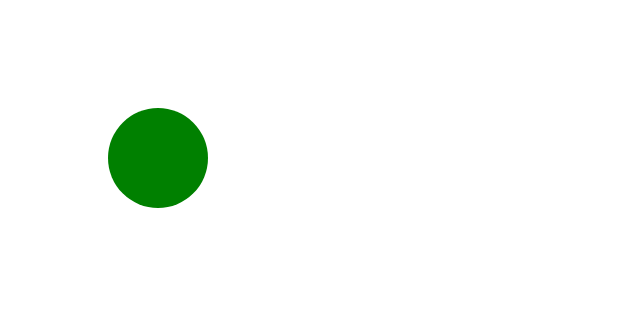
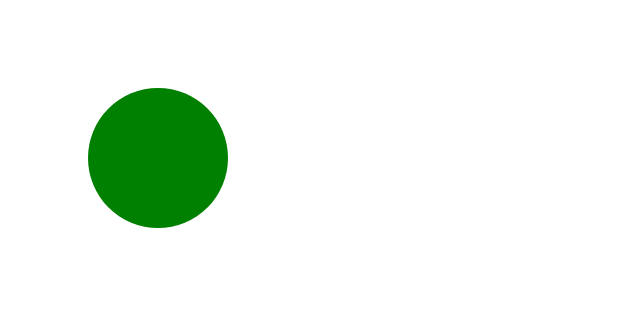
Before and after one commit to JessieSalas/ARtest, a plain HTML site: page visualization.html in a window 1280 px wide. Shown: the whole page, without its empty margins (0-640 px from the left). Drawn offline with nearby package versions, Linux system fonts and the light colour scheme.

Commit message:
Update visualization.html

```diff
--- a/visualization.html
+++ b/visualization.html
@@ -10,14 +10,29 @@
 <script>
     var canvas = document.getElementById('d3-canvas');
     var context = canvas.getContext('2d');
+    var currentParams = {
+        color: 'green',
+        size: 'medium',
+        number: 1
+    };
 
-    function drawCircle(radius) {
+    function drawCircles(params) {
+        var sizes = { small: 40, medium: 70, large: 100 };
+        var positions = [150]; // Default for one circle
+
+        if (params.number === '2') { positions = [100, 200]; }
+        else if (params.number === '3') { positions = [75, 150, 225]; }
+
         context.clearRect(0, 0, canvas.width, canvas.height);
-        context.beginPath();
-        context.arc(150, 150, radius, 0, 2 * Math.PI, false);
-        context.fillStyle = 'green';
-        context.fill();
-        sendImage(); // Send the canvas data to the parent document
+
+        positions.forEach(function(pos) {
+            context.beginPath();
+            context.arc(pos, 150, sizes[params.size], 0, 2 * Math.PI, false);
+            context.fillStyle = params.color;
+            context.fill();
+        });
+
+        sendImage();
     }
 
     function sendImage() {
@@ -25,11 +40,14 @@
         window.parent.postMessage({ type: 'render', dataUrl: dataUrl }, '*');
     }
 
-    drawCircle(50); // Draw a default circle
+    drawCircles(currentParams); // Draw with default settings
 
     window.addEventListener('message', function(event) {
-        if (event.data.type === 'updateRadius') {
-            drawCircle(event.data.value);
+        if (event.data.type === 'updateVisualization') {
+            currentParams.color = event.data.color || currentParams.color;
+            currentParams.size = event.data.size || currentParams.size;
+            currentParams.number = event.data.number || currentParams.number;
+            drawCircles(currentParams);
         }
     });
 </script>
```
